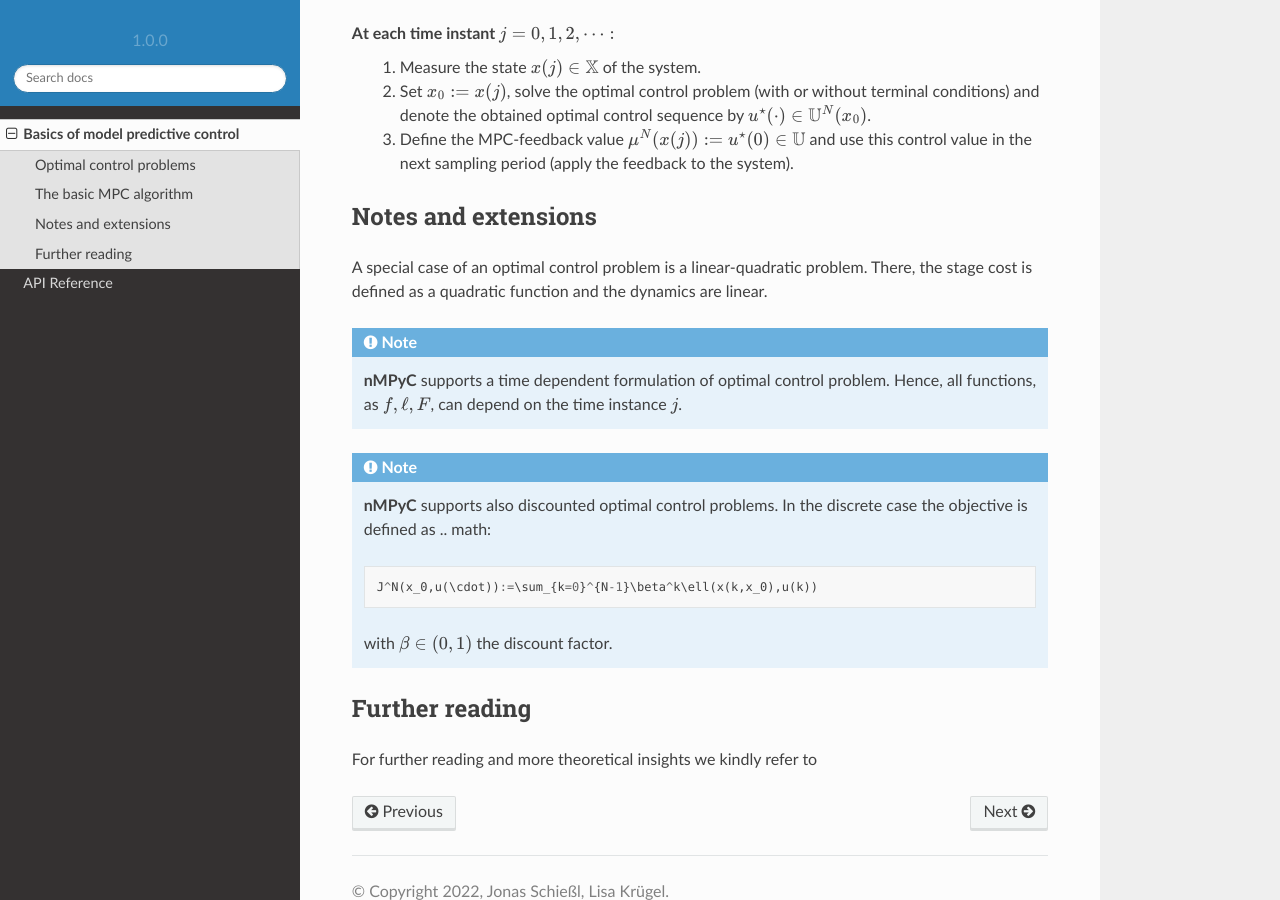
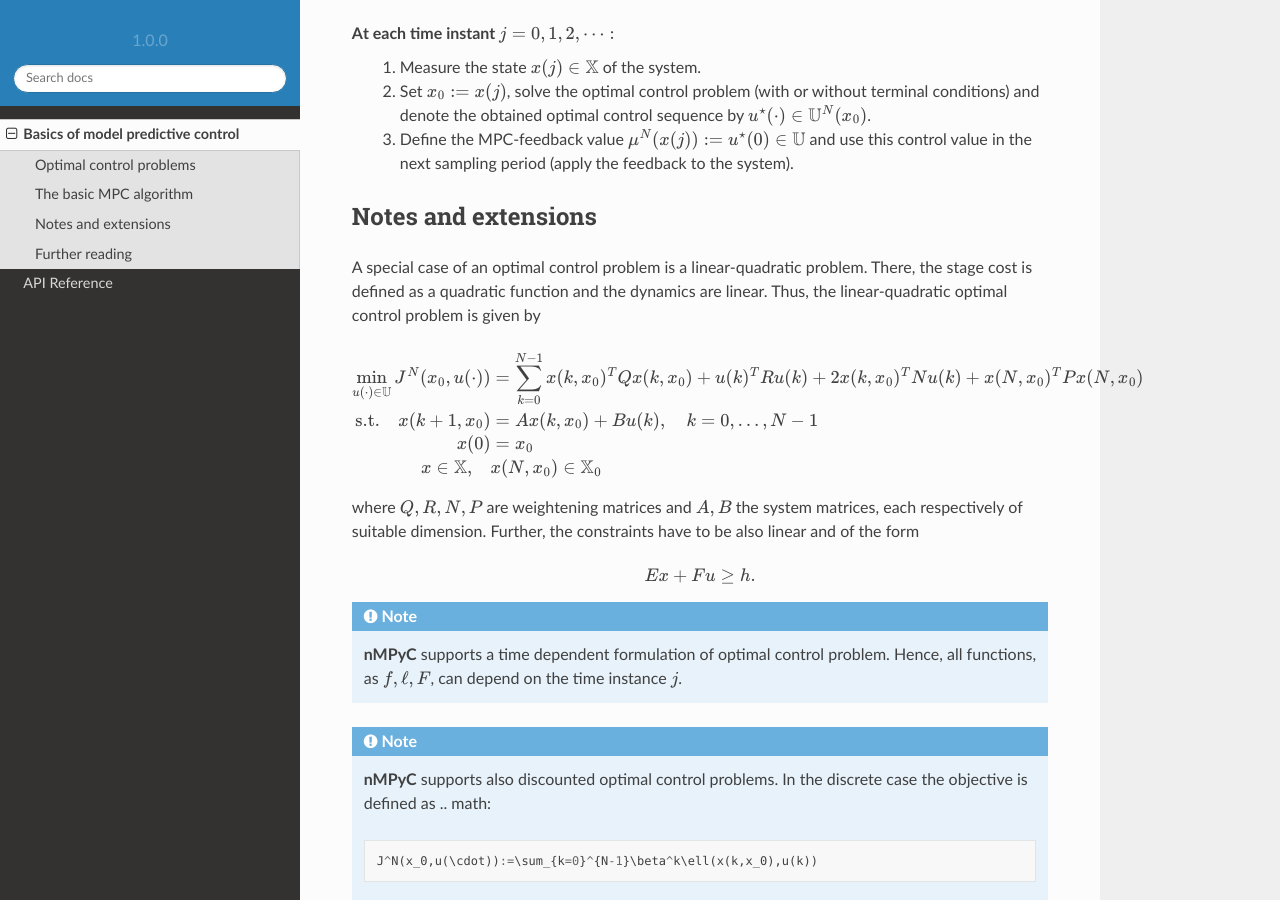
Before and after one commit to nMPyC/nmpyc, a Sphinx documentation site: the page built from docs/source/theory_mpc.rst, in a window 1280 px wide and 900 px high, scrolled down 1535 px. Built offline with Sphinx 7.4.7 and the Read the Docs theme 2.0.0, drawn with Linux system fonts in a browser that asks for light colours.

Commit message:
Update theory_mpc.rst

```diff
--- a/docs/source/theory_mpc.rst
+++ b/docs/source/theory_mpc.rst
@@ -69,7 +69,26 @@ At each time instant :math:`j=0,1,2,\dots:`
 
 Notes and extensions
 ---------------------
-A special case of an optimal control problem is a linear-quadratic problem. There, the stage cost is defined as a quadratic function and the dynamics are linear.
+A special case of an optimal control problem is a linear-quadratic problem. There, the stage cost is defined as a quadratic function and the dynamics are linear. Thus, the linear-quadratic optimal control problem is given by
+
+
+.. math::
+  :nowrap:
+
+       \begin{equation}
+       \begin{split}
+              \min_{u(\cdot)\in\mathbb{U}}J^N(x_0,u(\cdot)) &= \sum_{k=0}^{N-1}x(k,x_0)^T Q x(k,x_0) +u(k)^T R u(k)+ 2x(k,x_0)^TN u(k) +x(N,x_0)^T P x(N,x_0)\\
+              \text{s.t.}\quad x(k+1,x_0)&=Ax(k,x_0)+Bu(k),\quad k = 0,\dots, N-1\\
+              x(0)&= x_0\\
+              x\in\mathbb{X},\quad & x(N,x_0)\in\mathbb{X}_0
+       \end{split}
+       \end{equation}
+
+where :math:`Q, R, N, P` are weightening matrices and :math:`A, B` the system matrices, each respectively of suitable dimension. Further, the constraints have to be also linear and of the form
+
+.. math::
+       Ex+ Fu \geq h.
+
 
 .. note::
        **nMPyC** supports a time dependent formulation of optimal control problem. Hence, all functions, as :math:`f, \ell, F`, can depend on the time instance :math:`j`.
```
